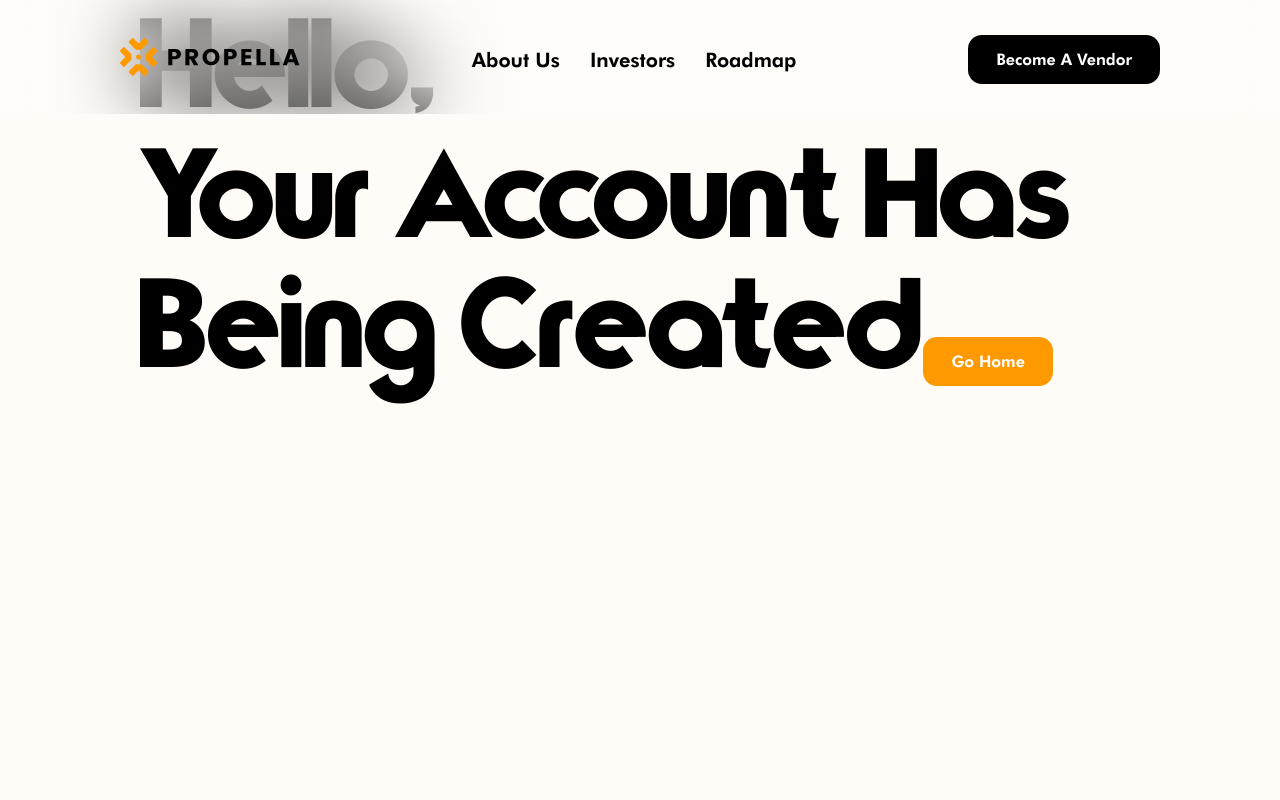
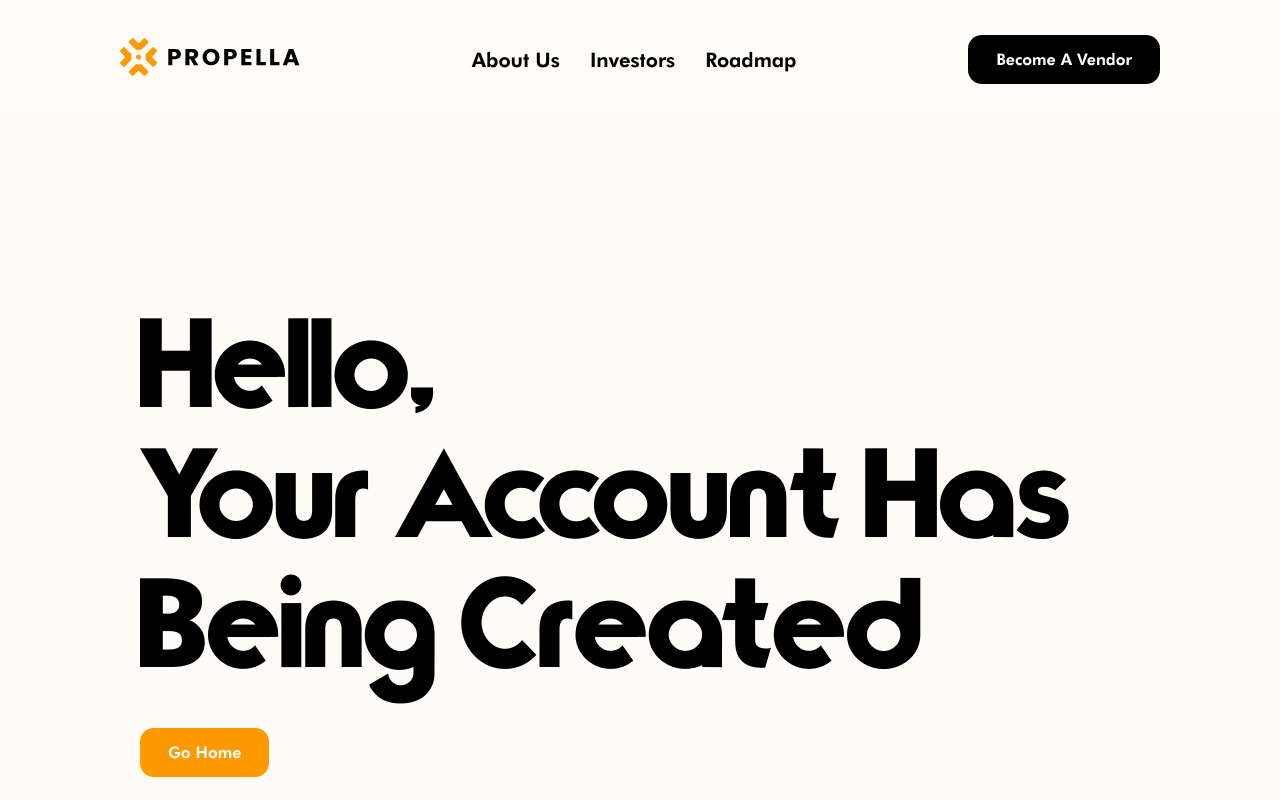
Before and after one commit to deHypeChief/propella, a React (Vite) app in the folder client/: page /onboarding/userCreated in a window 1280 px wide. Built offline with nearby package versions, Linux system fonts and the light colour scheme; no server answers.

Commit message:
update to cros midddleware

```diff
--- a/client/src/assets/styles/auth.css
+++ b/client/src/assets/styles/auth.css
@@ -171,7 +171,9 @@
     font-size: 12px;
     color: red;
 }
-
+.valid-section{
+    padding-top: 300px;
+}
 
 
 @media screen and (max-width:600px) {
--- a/client/src/pages/authPages/validPage.jsx
+++ b/client/src/pages/authPages/validPage.jsx
@@ -6,12 +6,15 @@ export default function ValidPage(){
     return(
          <>
             <OtherNav/>
-        <section>
+        <section className="valid-section">
             <h1>
                 Hello, <br />
                 Your account has being created
-                <Link to={'/'}><Button className='secondary-bttn'>Go Home</Button></Link>
+
             </h1>
+            <br />
+            <br />
+            <Link to={'/'}><Button className='secondary-bttn'>Go Home</Button></Link>
         </section>
         </>
     )
```
